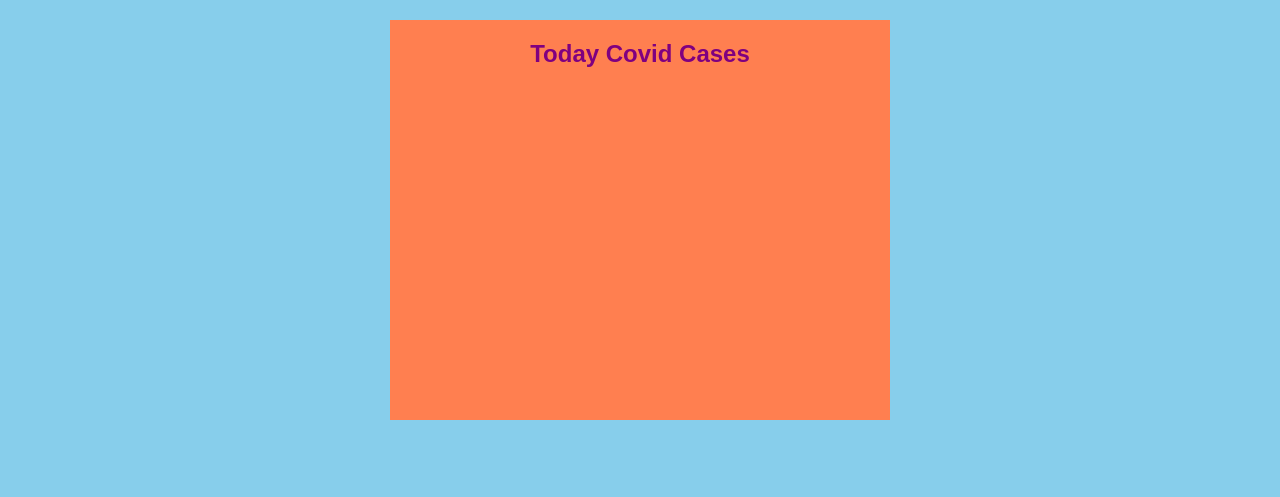
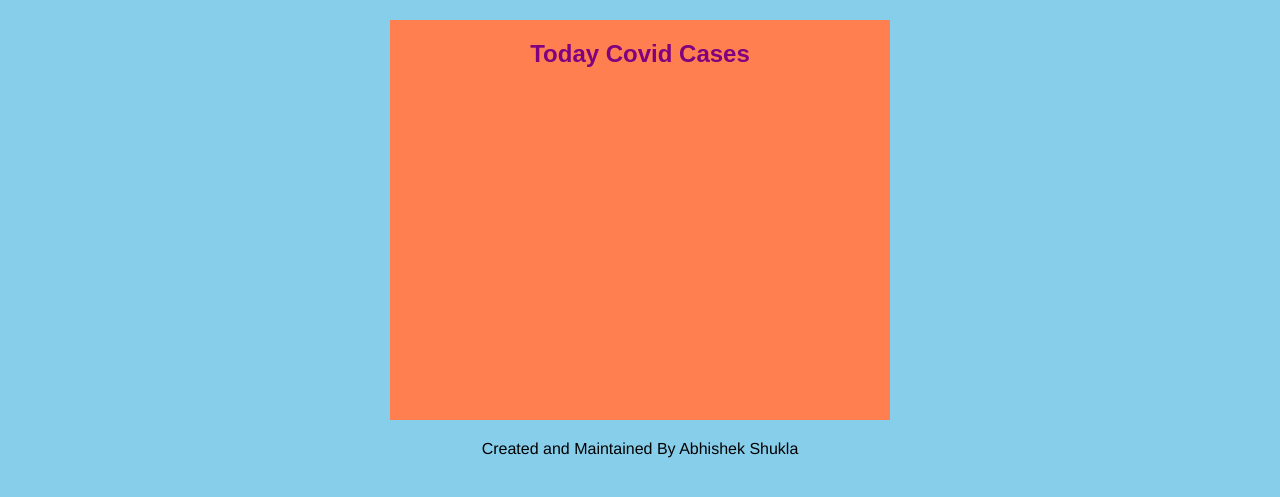
Before and after one commit to Shuklaaa/covidAPI, a plain HTML site: page index.html in a window 1280 px wide. Shown: the part 105-602 px from the top of the page. Drawn offline with Linux system fonts and the light colour scheme; no server answers.

Commit message:
Footer Added

```diff
--- a/css/style.css
+++ b/css/style.css
@@ -25,6 +25,13 @@ body {
     margin-right: 20px;
     margin-top: -5px;
   }
+
+  footer{
+    text-align: center;
+    font-family: 'Franklin Gothic Medium', 'Arial Narrow', Arial, sans-serif;
+    margin-top: 20px;
+  }
+
   #myDiv {
     width: 500px;
     height: 400px;
--- a/index.html
+++ b/index.html
@@ -18,6 +18,9 @@
   <div id="myDiv">
     <h2>Today Covid Cases</h2>
   </div>
+  <footer>
+    Created and Maintained By Abhishek Shukla
+  </footer>
   <script src="./js/script.js"></script>
 </body>
 
```
